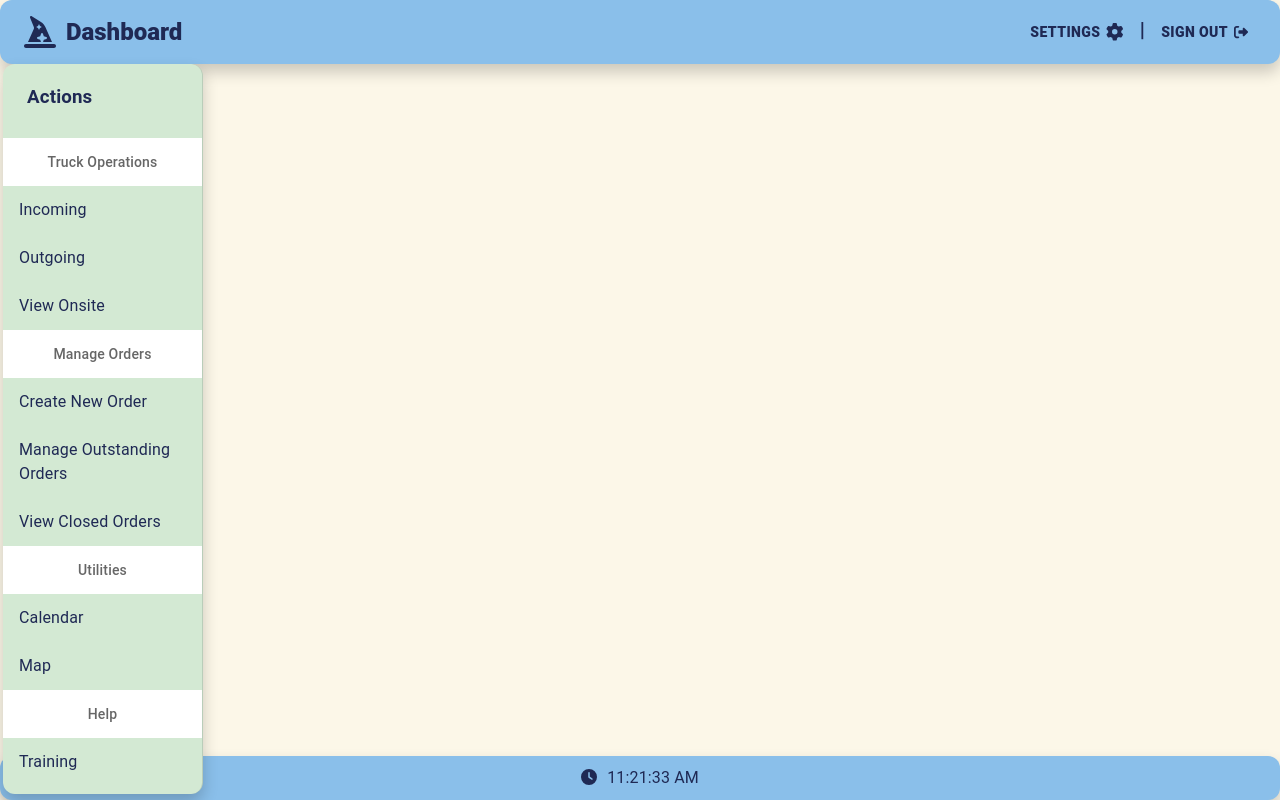
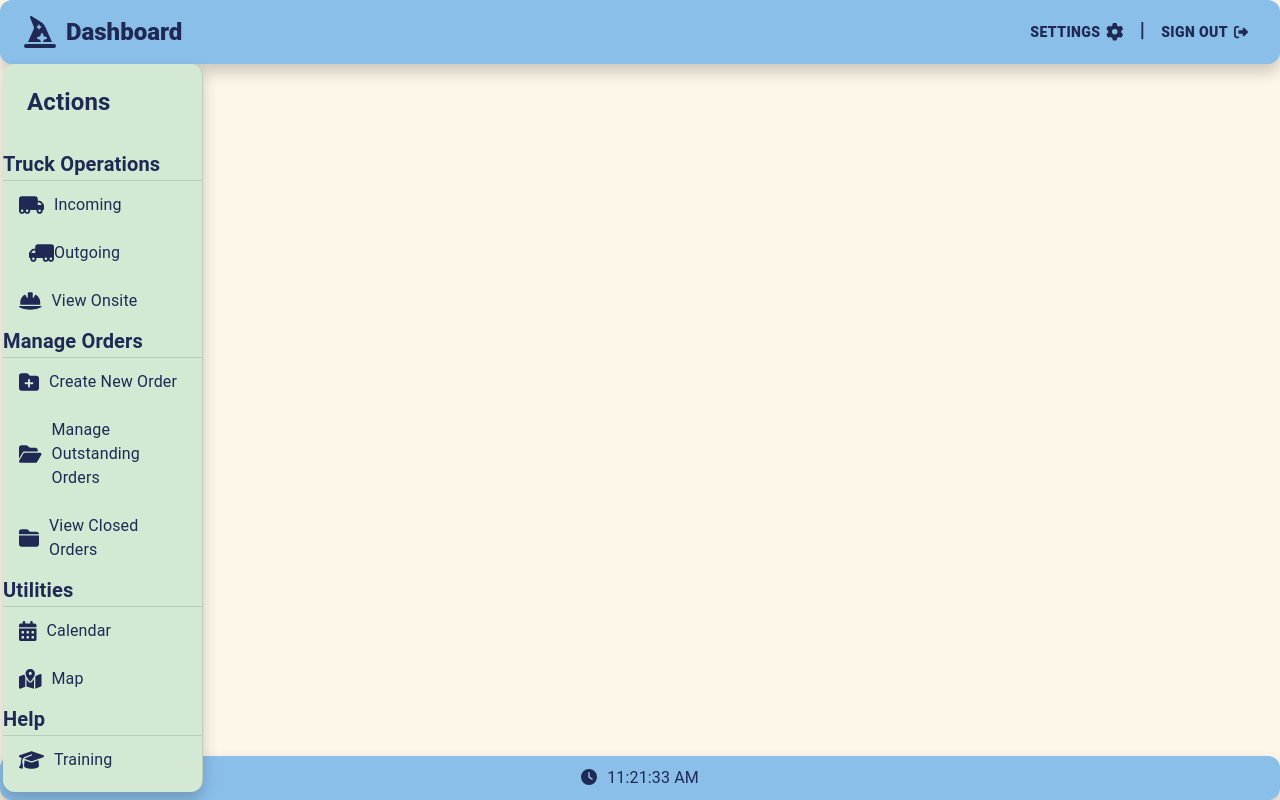
Before and after one commit to eliotnew/COMP3000-WeighBridge_Wizard, a React (Create React App) app in the folder WW_WebApp/weighbridge-wizard/: page / in a window 1280 px wide. Both pictures are taken after a click on the button "SIGN IN". Built offline with nearby package versions, Linux system fonts and the light colour scheme; a web font is replaced by a local one.

Commit message:
Added button icons to the navdrawer and some formatting

```diff
--- a/WW_WebApp/weighbridge-wizard/src/components/subcomponents/NavigationDrawer.tsx
+++ b/WW_WebApp/weighbridge-wizard/src/components/subcomponents/NavigationDrawer.tsx
@@ -6,7 +6,9 @@ import ListItem from '@mui/material/ListItem';
 import ListItemText from '@mui/material/ListItemText';
 import { useTheme } from '@emotion/react';
 import { useColorTheme } from '../../themes/use-color-theme';
-import { ListSubheader} from '@mui/material';
+import { Divider, ListSubheader, Typography} from '@mui/material';
+import { FontAwesomeIcon } from '@fortawesome/react-fontawesome';
+import { faCalendarDays, faFolderClosed, faFolderOpen, faFolderPlus, faGraduationCap, faHelmetSafety, faMapLocationDot, faTruckMoving } from '@fortawesome/free-solid-svg-icons';
 
 const NavigationDrawer = () => {
     const drawerWidth = 200;
@@ -18,6 +20,7 @@ const NavigationDrawer = () => {
         open
         sx={{
           width: drawerWidth,
+          height: 'calc(100% - 300px)',
           flexShrink: 0,
           '& .MuiDrawer-paper': {
             width: drawerWidth,
@@ -27,43 +30,48 @@ const NavigationDrawer = () => {
             borderRadius: '12px', // Adjust the border-radius as per your preference
             boxShadow: '0px 8px 16px rgba(0, 0, 0, 0.2)',
             marginLeft: '3px',
-            marginBottom: '45px',
+
 
           },
         }}
-      ><div style={{ overflowY: 'auto', height: '100%' }}>
-        <Toolbar><h3 style={{}}>Actions</h3></Toolbar>
+      ><div style={{ overflowY: 'auto', height: '100%',}}>
+        <Toolbar><h2 style={{}}>Actions</h2></Toolbar>
 
         <List>
-        <ListSubheader >Truck Operations</ListSubheader>
-        <ListItem button >
+          <Typography variant='h6' sx={{textAlign: 'left',fontWeight:'bold',}}>Truck Operations</Typography>
+          <Divider/>
+
+        <ListItem button ><FontAwesomeIcon icon={faTruckMoving}  size='lg' style={{color: theme.palette.primary.contrastText,paddingRight:'10px'}} />
           <ListItemText primary="Incoming" />
         </ListItem>
-        <ListItem button>
+        <ListItem button ><FontAwesomeIcon icon={faTruckMoving}  size='lg' flip="horizontal" style={{color: theme.palette.primary.contrastText,paddingRight:'10px'}}/>
           <ListItemText primary="Outgoing" />
         </ListItem>
-        <ListItem button>
+        <ListItem button><FontAwesomeIcon icon={faHelmetSafety}  size='lg' style={{color: theme.palette.primary.contrastText,paddingRight:'10px'}} />
           <ListItemText primary="View Onsite" />
         </ListItem>
 
-        <ListSubheader>Manage Orders</ListSubheader>
-        <ListItem button>
+        <Typography  variant='h6' sx={{textAlign: 'left',fontWeight:'bold',}}>Manage Orders</Typography>
+        <Divider/>
+        <ListItem button> <FontAwesomeIcon icon={faFolderPlus}  size='lg' style={{color: theme.palette.primary.contrastText,paddingRight:'10px'}}/>
           <ListItemText primary="Create New Order" />
-        </ListItem><ListItem button>
+        </ListItem><ListItem button> <FontAwesomeIcon icon={faFolderOpen}  size='lg' style={{color: theme.palette.primary.contrastText,paddingRight:'10px'}} />
           <ListItemText primary="Manage Outstanding Orders" />
-        </ListItem><ListItem button>
+        </ListItem><ListItem button> <FontAwesomeIcon icon={faFolderClosed}  size='lg' style={{color: theme.palette.primary.contrastText,paddingRight:'10px'}}/>
           <ListItemText primary="View Closed Orders" />
         </ListItem>
 
-        <ListSubheader>Utilities</ListSubheader>
-        <ListItem button>
+        <Typography  variant='h6' sx={{textAlign: 'left',fontWeight:'bold',}}>Utilities</Typography>
+        <Divider/>
+        <ListItem button> <FontAwesomeIcon icon={faCalendarDays}  size='lg' style={{color: theme.palette.primary.contrastText,paddingRight:'10px'}}/>
           <ListItemText primary="Calendar" />
-        </ListItem><ListItem button>
+        </ListItem><ListItem button> <FontAwesomeIcon icon={faMapLocationDot}  size='lg' style={{color: theme.palette.primary.contrastText,paddingRight:'10px'}}/>
           <ListItemText primary="Map" />
         </ListItem>
 
-        <ListSubheader>Help</ListSubheader>
-        <ListItem button>
+        <Typography  variant='h6' sx={{textAlign: 'left',fontWeight:'bold',}}>Help</Typography>
+        <Divider/>
+        <ListItem button> <FontAwesomeIcon icon={faGraduationCap}  size='lg' style={{color: theme.palette.primary.contrastText,paddingRight:'10px'}}/>
           <ListItemText primary="Training" />
         </ListItem>
 
--- a/WW_WebApp/weighbridge-wizard/src/components/subcomponents/SimpleAppbar.tsx
+++ b/WW_WebApp/weighbridge-wizard/src/components/subcomponents/SimpleAppbar.tsx
@@ -39,11 +39,11 @@ const SimpleAppBar: React.FC < LandingPageProps > = ({changePageToDashboard}) =>
 
         </Typography>
         <Button  sx={{color: theme.palette.primary.contrastText, fontWeight: 1000, '&:hover': {
-          backgroundColor: theme.palette.primary.contrastText, color: theme.palette.primary.main, transform: "scale(1.1)" // Change background color on hover
+          backgroundColor: theme.palette.primary.contrastText, color: theme.palette.primary.main, transform: "scale(1.1)" // Change background colour on hover
         },}} color="inherit">About</Button>
         <Typography variant="h6" component="span" style={{ margin: '0 8px',marginBottom: '5px',color: theme.palette.primary.contrastText, fontWeight: 1000 }}>|</Typography>
         <Button sx={{color: theme.palette.primary.contrastText, fontWeight: 1000,'&:hover': {
-          backgroundColor: theme.palette.primary.contrastText, color: theme.palette.primary.main, transform: "scale(1.1)" // Change background color on hover
+          backgroundColor: theme.palette.primary.contrastText, color: theme.palette.primary.main, transform: "scale(1.1)" // Change background colour on hover
         },}} onClick={changePageToDashboard} color="inherit">Sign In <FontAwesomeIcon icon={faRightToBracket} beatFade  style={{ marginLeft: '6px' }} /></Button>
 
       </Toolbar>
```
